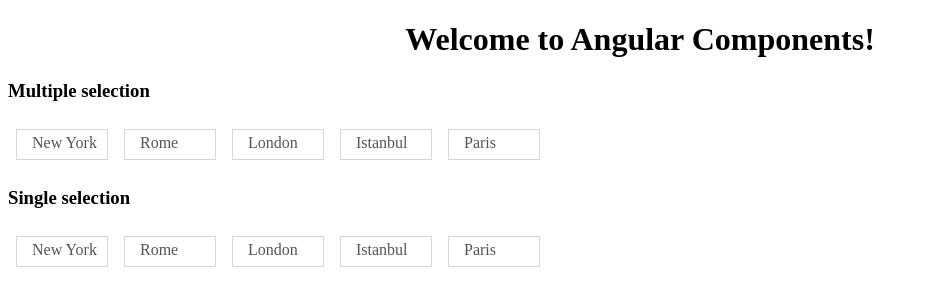
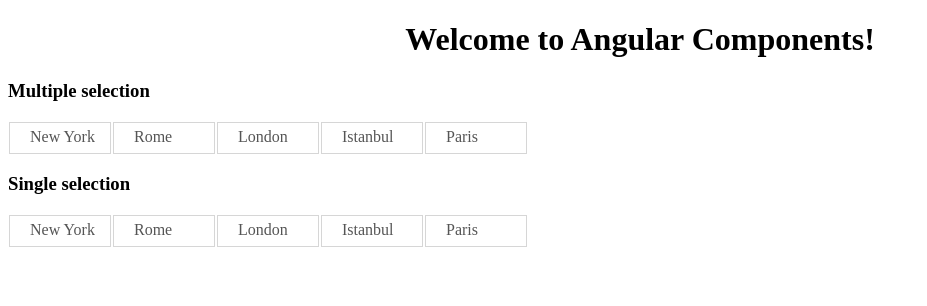
Before and after one commit to brusoman/Angular-components, an Angular app: page / in a window 1280 px wide. Shown: the top 306 px of the page, without its empty margins (0-927 px from the left). Built offline with nearby package versions, Linux system fonts and the light colour scheme.

Commit message:
Design fix

```diff
--- a/src/app/components/select-button/select-button.component.scss
+++ b/src/app/components/select-button/select-button.component.scss
@@ -29,9 +29,9 @@
   &__option {
     cursor: pointer;
     position: relative;
-    left: 0;
-    margin: .5em;
-    padding: .3em 0;
+
+    margin: 1px;
+    padding: 5px;
     height: 20px;
     width: 90px;
     border: 1px solid #d6d6d6;
```
